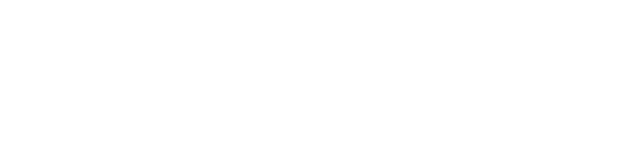
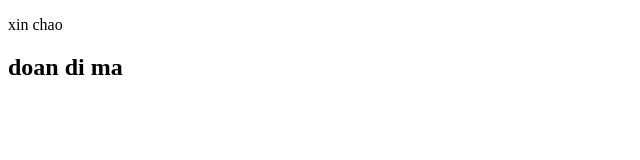
Before and after one commit to nguyenthanhanton/duan2, a plain HTML site: page index.html in a window 1280 px wide. Shown: the whole page, without its empty margins (0-640 px from the left). Drawn offline with Linux system fonts and the light colour scheme.

Commit message:
sua lan 2

```diff
--- a/index.html
+++ b/index.html
@@ -8,7 +8,9 @@
 </head>
 
 <body>
-
+    <p> xin chao
+    </p>
+    <h2>doan di ma </h2>
 </body>
 
 </html>
```
